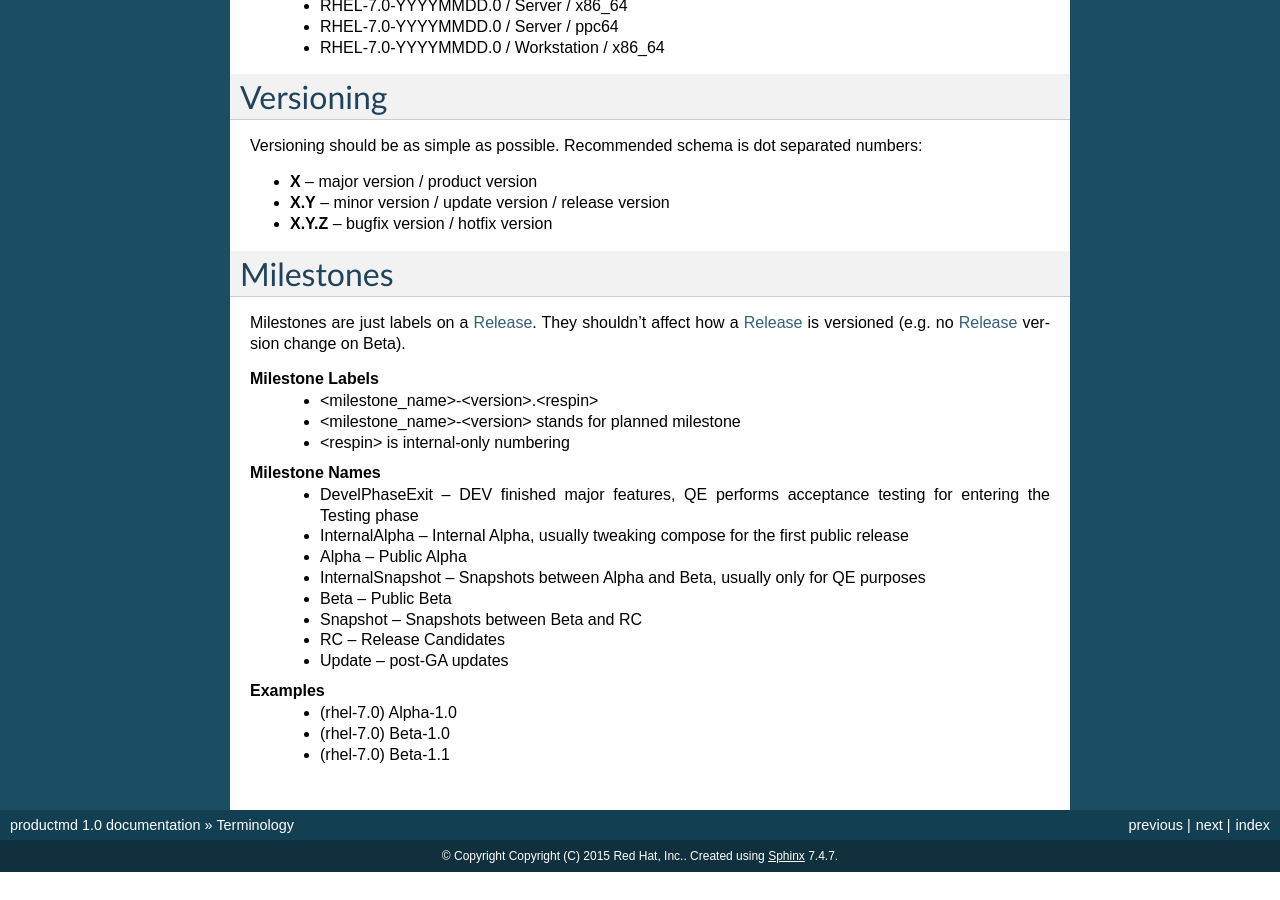
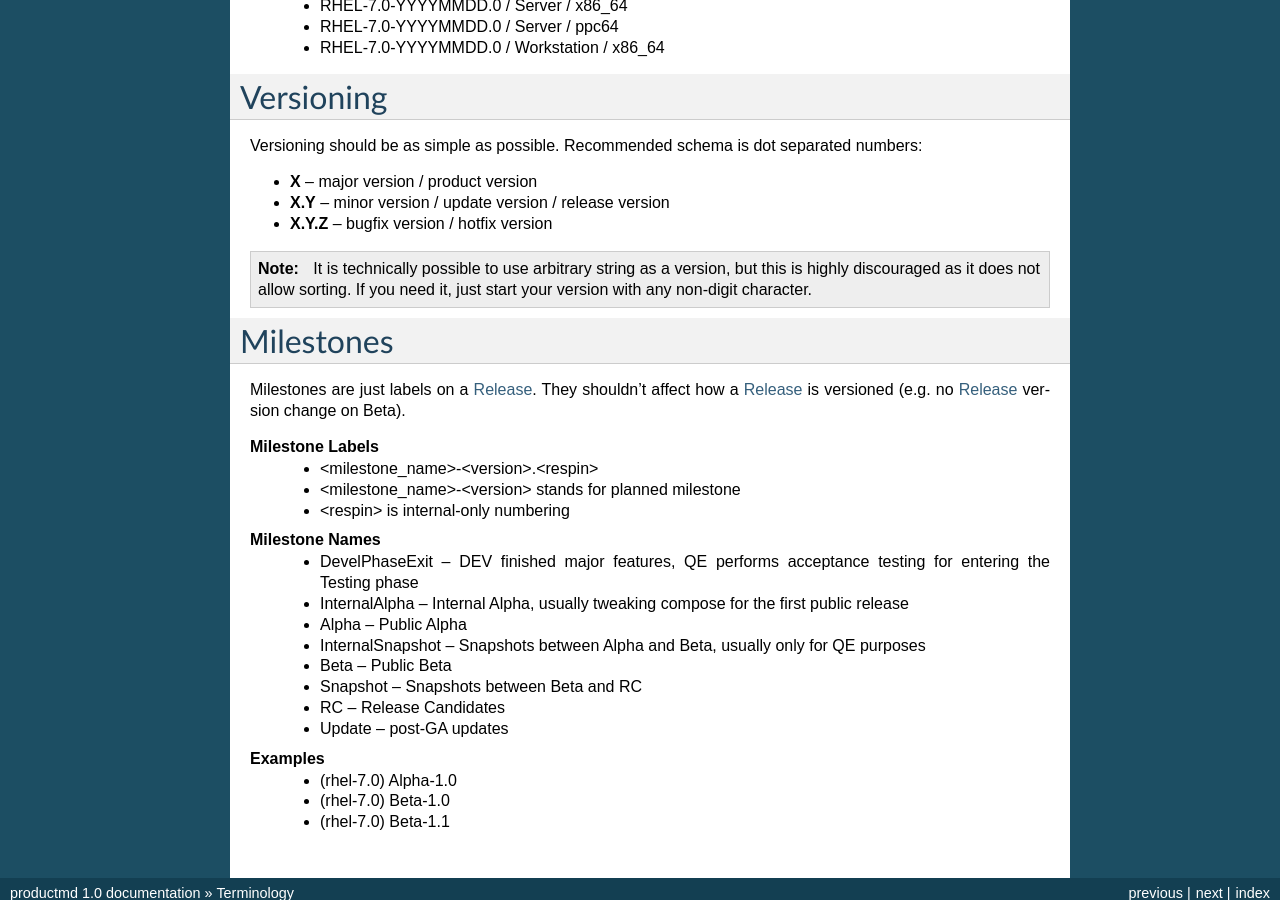
Before and after one commit to release-engineering/productmd, a Sphinx documentation site: the page built from doc/terminology.rst, in a window 1280 px wide and 900 px high, scrolled down 1598 px. Built offline with Sphinx 7.4.7, drawn with Linux system fonts in a browser that asks for light colours; before the commit the page ends 2470 px from its top, so only the background shows below that.

Commit message:
Relax version validation
Check the format only if version starts with a digit. This allows having
non-numeric versions such as Rawhide.

Fixes #11

```diff
--- a/doc/terminology.rst
+++ b/doc/terminology.rst
@@ -108,6 +108,12 @@ Recommended schema is dot separated numbers:
 * **X.Y.Z** -- bugfix version / hotfix version
 
 
+.. note ::
+    It is technically possible to use arbitrary string as a version, but this
+    is highly discouraged as it does not allow sorting. If you need it, just
+    start your version with any non-digit character.
+
+
 .. _Milestones:
 
 ==========
```
Also changed, not shown: 2 other files.
